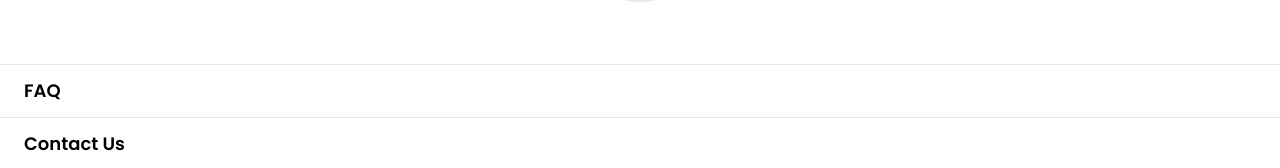
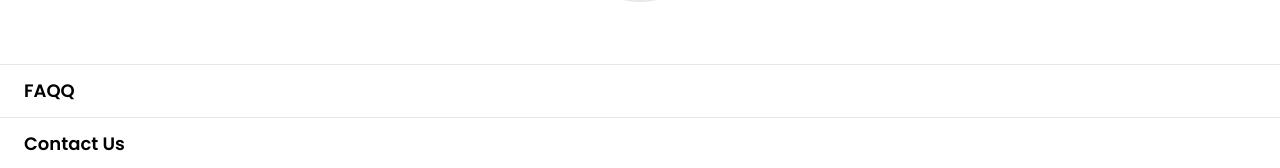
Before and after one commit to orekode/habi, a React (Vite) app: page /settings in a window 1280 px wide. Shown: the part 175-343 px from the top of the page. Built offline with nearby package versions, Linux system fonts and the light colour scheme.

Commit message:
Update Settings.jsx

```diff
--- a/src/pages/general/Settings.jsx
+++ b/src/pages/general/Settings.jsx
@@ -9,7 +9,7 @@ const Settings = () => {
      console.log(useAuth())
     const settings = [
         {
-            name: 'FAQ'
+            name: 'FAQQ'
         },
         {
             name: 'Contact Us'
```
